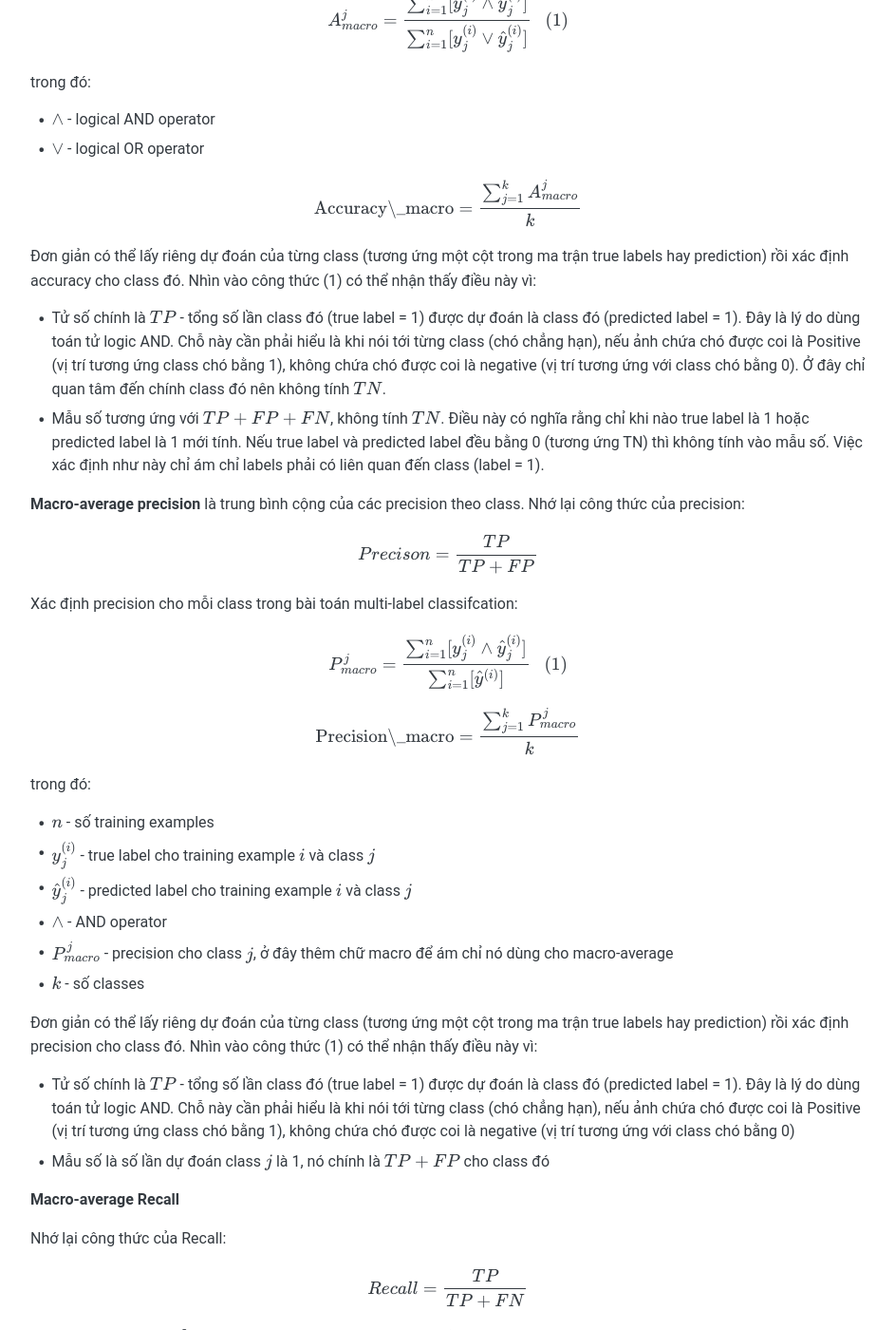
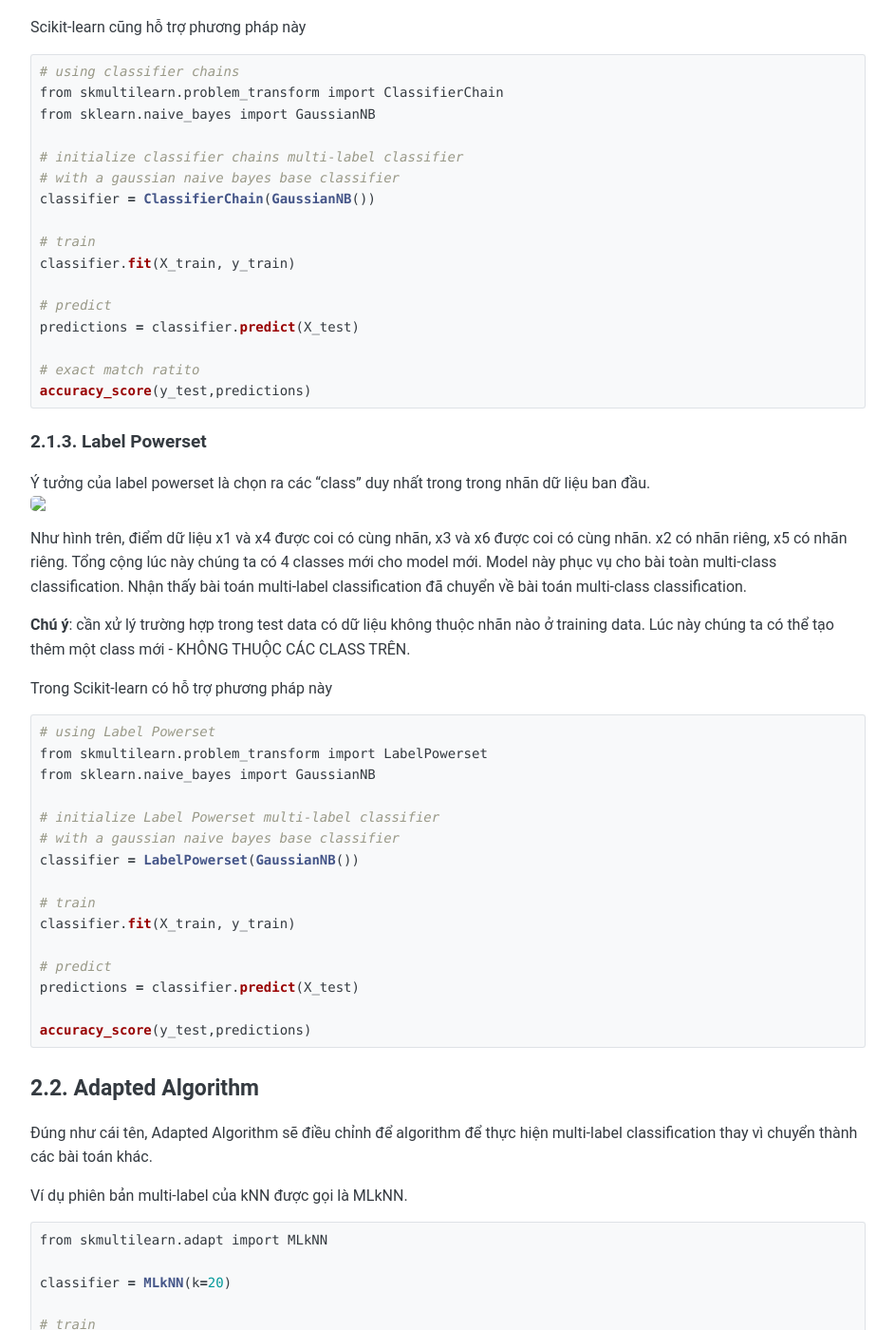
Before and after one commit to huytranvan2010/huytranvan2010.github.io, a Jekyll site: the page built from _posts/2022-02-17-Multi-label-classification.md, in a window 1280 px wide and 1400 px high, scrolled down 2228 px. Shown: the whole window at 95% size, without its empty margins (168-1111 px from the left). Built offline with Jekyll 4.4.1, drawn with Linux system fonts in a browser that asks for light colours; some of the changed text lies outside the part shown.

Commit message:
multi label classification

````diff
--- a/_posts/2022-02-17-Multi-label-classification.md
+++ b/_posts/2022-02-17-Multi-label-classification.md
@@ -15,9 +15,140 @@ Trong khi đó, bài toán multi-label classification, mỗi dữ liệu có th
 
 <img src="https://gombru.github.io/assets/cross_entropy_loss/multiclass_multilabel.png">
 
-## Metrics cho multi-label classification
+# 2. Một số kỹ thuật để giải quyết bài toán Multi-lable classification
 
-### Exact match ratio (EMR) - tỉ lệ khớp chính xác
+- Problem Transformation
+- Adapted Algorithm
+- Ensemble approaches
+- Neural Network
+
+## 2.1. Problem Transformation
+
+Với phương pháp này chúng ta cố gắng chuyển đổi nulti-lable problem về single-label problem. Phương pháp này có thể thực hiện qua một số cách sau:
+- Binary Relevance
+- Classifier Chains
+- Label Powerset
+
+### 2.1.1. Binary Relevance
+
+Đây là kỹ thuật đơn giản nhất, chúng ta sẽ xử lý các label riêng rẽ. Cùng xem ví dụ dưới đây
+<img src="https://cdn.analyticsvidhya.com/wp-content/uploads/2017/08/25230613/Screen-Shot-2017-08-21-at-1.42.27-AM.png">
+
+Với binary relevance chúng ta sẽ chia thành 4 sigle class classification (do ở đây có 4 classes). Từ đây có thể dễ dàng xử lý các bài toán riêng lẻ, sau đó kết quả cuối cùng có thể gộp lại làm một.
+
+Thư viện Scikit-learn có hỗ trợ chúng ta trong việc này, vừa chia vừa train model luôn
+```python
+# using binary relevance
+from skmultilearn.problem_transform import BinaryRelevance
+from sklearn.naive_bayes import GaussianNB
+
+# initialize binary relevance multi-label classifier
+# with a gaussian naive bayes base classifier
+classifier = BinaryRelevance(GaussianNB())
+
+# train
+classifier.fit(X_train, y_train)
+
+# predict
+predictions = classifier.predict(X_test)
+```
+
+### 2.1.2. Classifier Chains - chuỗi classifier
+Ban đầu chúng ta có dataset như này
+<img src="https://cdn.analyticsvidhya.com/wp-content/uploads/2017/08/25230735/Screen-Shot-2017-08-25-at-12.41.13-AM.png">
+
+Trong classifier chains chúng ta cũng có 4 single label problem tương ứng với 4 classes.
+
+<img src="https://cdn.analyticsvidhya.com/wp-content/uploads/2017/08/25233225/Screen-Shot-2017-08-25-at-11.31.58-PM.png">
+
+- Classifier 1 có features là $\mathbf{X}$ và target là $\mathbf{y}_1$
+- Classifier 2 có features là $\mathbf{X}$, $\mathbf{y}_1$ và target là $\mathbf{y}_2$
+- Classifier 3 có features là $\mathbf{X}$, $\mathbf{y}_1$, $\mathbf{y}_2$ và target là $\mathbf{y}_3$
+- Classifier 4 có features là $\mathbf{X}$, $\mathbf{y}_1$, $\mathbf{y}_2$, $\mathbf{y}_3$ và target là $\mathbf{y}_4$
+
+Cách này giúp giữ lại tương quan giữa các class (hiểu đơn giản như class này xuất hiện thì nhiều khả năng class kia sẽ xuất hiện). Chúng ta hoàn toàn có thể train các models riêng rẽ được.
+
+Scikit-learn cũng hỗ trợ phương pháp này
+```python
+# using classifier chains
+from skmultilearn.problem_transform import ClassifierChain
+from sklearn.naive_bayes import GaussianNB
+
+# initialize classifier chains multi-label classifier
+# with a gaussian naive bayes base classifier
+classifier = ClassifierChain(GaussianNB())
+
+# train
+classifier.fit(X_train, y_train)
+
+# predict
+predictions = classifier.predict(X_test)
+
+# exact match ratito
+accuracy_score(y_test,predictions)
+```
+
+### 2.1.3. Label Powerset
+
+Ý tưởng của label powerset là chọn ra các "class" duy nhất trong trong nhãn dữ liệu ban đầu.
+<img src="https://cdn.analyticsvidhya.com/wp-content/uploads/2017/08/25230858/Screen-Shot-2017-08-25-at-12.46.30-AM.png">
+
+Như hình trên, điểm dữ liệu x1 và x4 được coi có cùng nhãn, x3 và x6 được coi có cùng nhãn. x2 có nhãn riêng, x5 có nhãn riêng. Tổng cộng lúc này chúng ta có 4 classes mới cho model mới. Model này phục vụ cho bài toàn multi-class classification. Nhận thấy bài toán multi-label classification đã chuyển về bài toán multi-class classification.
+
+**Chú ý**: cần xử lý trường hợp trong test data có dữ liệu không thuộc nhãn nào ở training data. Lúc này chúng ta có thể tạo thêm một class mới - KHÔNG THUỘC CÁC CLASS TRÊN.
+
+Trong Scikit-learn có hỗ trợ phương pháp này
+```python
+# using Label Powerset
+from skmultilearn.problem_transform import LabelPowerset
+from sklearn.naive_bayes import GaussianNB
+
+# initialize Label Powerset multi-label classifier
+# with a gaussian naive bayes base classifier
+classifier = LabelPowerset(GaussianNB())
+
+# train
+classifier.fit(X_train, y_train)
+
+# predict
+predictions = classifier.predict(X_test)
+
+accuracy_score(y_test,predictions)
+```
+
+## 2.2. Adapted Algorithm
+
+Đúng như cái tên, Adapted Algorithm sẽ điều chỉnh để algorithm để thực hiện multi-label classification thay vì chuyển thành các bài toán khác.
+
+Ví dụ phiên bản multi-label của kNN được gọi là MLkNN.
+```python
+from skmultilearn.adapt import MLkNN
+
+classifier = MLkNN(k=20)
+
+# train
+classifier.fit(X_train, y_train)
+
+# predict
+predictions = classifier.predict(X_test)
+
+accuracy_score(y_test,predictions)
+```
+
+## 2.3. Ensemble Appoaches
+
+Emsemble method thường cho kết quả tốt hơn. Thư viện [Scikit-Multilearn](http://scikit.ml/) cung cấp nhiều ensemble classification functions, bạn có thể thử các hàm của nó.
+
+## 2.4. Neural Network
+
+Ở đây sẽ sử dụng mạng NN để giải quyết bài toán multi-label classification. Số units của output layer bằng với số classes quan tâm. Activation function được sử dụng là sigmoid còn loss function là binary crossentropy. Bên dưới sẽ có implementation cho bài toán multi-label classification.
+
+# 3. Metrics cho multi-label classification
+## 3.1. Example-based metrics
+
+Example-based metrics là các metrics dựa trên các examples.
+
+### 3.1.1 Exact match ratio (EMR) - tỉ lệ khớp chính xác
 
 $$acc = \frac{\text{số dự đoán đúng}}{\text{tổng số dự đoán}} = \frac{1}{n}\sum_{i=1}^{n}[\mathbf{I}(\mathbf{y}^{(i)} =\mathbf{\hat{y}}^{(i)}]$$
 
@@ -43,21 +174,36 @@ Harming loss tính tỉ lệ các labels dự đoán không chính xác trên t
 
 $$ \text{Harming loss} = \frac{1}{nL}\sum_{i=1}^{n} \sum_{j=1}^{L}I(y^{(i)}_j \neq \hat{y}^{(i)}_j )$$
 
-trong đó
-$y^{(i)}_j$ là true labels cho training example $i$ và class $j$
-$\hat{y}^{(i)}_j$ là prediction cho training example $i$ và class $j$
-$L$ chính là số chiều của một label của dữ liệu
+trong đó:
+- $n$ - số training examples
+- $y^{(i)}_j$ là true labels cho training example $i$ và class $j$
+- $\hat{y}^{(i)}_j$ là prediction cho training example $i$ và class $j$
+- $L$ chính là số chiều của một label của dữ liệu
 
-## Label-based metrics (các metrics dựa trên label)
+Harming loss cũng được implement trong [Scikit learn](https://scikit-learn.org/stable/modules/generated/sklearn.metrics.hamming_loss.html#:~:text=In%20multilabel%20classification%2C%20the%20Hamming,penalizes%20only%20the%20individual%20labels.).
+
+Có thể implement như sau để so sánh với Scikit-learn:
+```python
+def get_harming_loss(y_true, y_pred):
+    # incorrect labels
+    not_eq = np.sum(np.abs(y_true - y_pred))
+
+    return not_eq / (y_true.shape[0] * (y_true.shape[1])
+```
+
+Từ Harming loss chúng ta sẽ có Harming score.
+
+## 2.2. Label-based metrics (các metrics dựa trên label)
 
 Không giống với example-based metrics, label-based metrics được thực hiện cho mỗi class riêng rẽ, sau đó sẽ lấy trung bình trên tất cả các classes.
 Tất cả các metrics dùng cho binary classification đều có thể dùng được cho label-based metrics.
 - Những metrics được tính trên class, sau đó mới lấy trung bình trên toàn bộ classes được gọi là **macro-average**
 - Những metrics được tính trên toàn bộ các classes luôn được gọi là **micro average**.
+- Tương tự như vậy cũng có **weighted metrics** (weight là số examples mà một class xuất hiện) và **sample metrics**.
 
 Chúng ta cùng đi chi tiết vào các metrics để dễ hiểu hơn.
 
-### Macro-average
+### 2.2.1. Macro-average
 **Macro-average accuracy**
 
 Công thức chung của accuracy
@@ -68,47 +214,31 @@ Tuy nhiên trong bài toán multi-label classification đôi khi chỉ quan tâm
 
 $$A = \frac{TP}{TP + FP + FN}$$
 
-Xác định accuracy cho mỗi class trong bài toán multi-label classifcation:
-
-$$A_{macro}^j = \frac{\sum_{i=1}^n [y^{(i)}_j \wedge \hat{y}^{(i)}_j]}{\sum_{i=1}^n [y^{(i)}_j \vee \hat{y}^{(i)}_j]} ~~~ (1)$$
-
-trong đó:
-- $\wedge$ - logical AND operator
-- $\vee$ - logical OR operator
-
 $$ \text{Accuracy\_macro} = \frac{\sum_{j=1}^{k}A_{macro}^j}{k}$$
 
-Đơn giản có thể lấy riêng dự đoán của từng class (tương ứng một cột trong ma trận true labels hay prediction) rồi xác định accuracy cho class đó. Nhìn vào công thức (1) có thể nhận thấy điều này vì:
-- Tử số chính là $TP$ - tổng số lần class đó (true label = 1) được dự đoán là class đó (predicted label = 1). Đây là lý do dùng toán tử logic AND. Chỗ này cần phải hiểu là khi nói tới từng class (chó chẳng hạn), nếu ảnh chứa chó được coi là Positive (vị trí tương ứng class chó bằng 1), không chứa chó được coi là negative (vị trí tương ứng với class chó bằng 0). Ở đây chỉ quan tâm đến chính class đó nên không tính $TN$.
-- Mẫu số tương ứng với $TP + FP + FN$, không tính $TN$. Điều này có nghĩa rằng chỉ khi nào true label là 1 hoặc predicted label là 1 mới tính. Nếu true label và predicted label đều bằng 0 (tương ứng TN) thì không tính vào mẫu số. Việc xác định như này chỉ ám chỉ labels phải có liên quan đến class (label = 1).
+trong đó $k$ - số classes.
+Đơn giản có thể lấy riêng dự đoán của từng class (tương ứng một cột trong ma trận true labels hay prediction) rồi xác định accuracy cho class đó.
 
 **Macro-average precision** là trung bình cộng của các precision theo class.
 Nhớ lại công thức của precision:
 
 $$Precison = \frac{TP}{TP + FP}$$
 
-Xác định precision cho mỗi class trong bài toán multi-label classifcation:
-
-$$P_{macro}^j = \frac{\sum_{i=1}^n [y^{(i)}_j \wedge \hat{y}^{(i)}_j]}{\sum_{i=1}^n [\hat{y}^{(i)}]} ~~~ (1)$$
-
 $$ \text{Precision\_macro} = \frac{\sum_{j=1}^{k}P_{macro}^j}{k}$$
 
-trong đó:
-- $n$ - số training examples
-- $y^{(i)}_j$ - true label cho training example $i$ và class $j$
-- $\hat{y}^{(i)}_j$ - predicted label cho training example $i$ và class $j$
-- $\wedge$ - AND operator
-- $P_{macro}^j$ - precision cho class $j$, ở đây thêm chữ macro để ám chỉ nó dùng cho macro-average
-- $k$ - số classes
+trong đó $k$ - số classes.
 
-<!-- **Chú ý**: kí hiệu $\left[ a \right] = \left\{\begin{matrix}
- 0, a=0 \\
- 1, a=1
-\end{matrix}\right.$ -->
+Đơn giản có thể lấy riêng dự đoán của từng class (tương ứng một cột trong ma trận true labels hay prediction) rồi xác định precision cho class đó.
 
-Đơn giản có thể lấy riêng dự đoán của từng class (tương ứng một cột trong ma trận true labels hay prediction) rồi xác định precision cho class đó. Nhìn vào công thức (1) có thể nhận thấy điều này vì:
-- Tử số chính là $TP$ - tổng số lần class đó (true label = 1) được dự đoán là class đó (predicted label = 1). Đây là lý do dùng toán tử logic AND. Chỗ này cần phải hiểu là khi nói tới từng class (chó chẳng hạn), nếu ảnh chứa chó được coi là Positive (vị trí tương ứng class chó bằng 1), không chứa chó được coi là negative (vị trí tương ứng với class chó bằng 0)
-- Mẫu số là số lần dự đoán class $j$ là 1, nó chính là $TP + FP$ cho class đó
+```python
+total_Precision= 0
+for i in range (len(label_names)):
+    # precison for each class
+    p = metrics.precision_score(y_true[:,i], y_pred[:,i])
+    total_Precision += p
+    print("For {} precision: {:.2f}".format(label_names[i], p))
+    print("Macro Precision: {:.2f}".format(total_Precision / len(label_names)))
+```
 
 **Macro-average Recall**
 
@@ -116,16 +246,19 @@ Nhớ lại công thức của Recall:
 
 $$Recall = \frac{TP}{TP + FN}$$
 
-Xác định Recall cho mỗi class trong bài toán multi-label classifcation:
-
-$$R_{macro}^j = \frac{\sum_{i=1}^n [y^{(i)}_j \wedge \hat{y}^{(i)}_j]}{\sum_{i=1}^n [y^{(i)}]} ~~~ (2)$$
-
 $$ \text{Recall\_macro} = \frac{\sum_{j=1}^{k}R_{macro}^j}{k}$$
 
-Tương tự như trên, có thể lấy riêng dự đoán của từng class (tương ứng một cột trong ma trận true labels hay prediction) rồi xác định Recall cho class đó. Nhìn vào công thức (2) có thể nhận thấy điều này vì:
-- Tử số chính là $TP$ - tổng số lần class đó (true label = 1) được dự đoán là class đó (predicted label = 1). Đây là lý do dùng toán tử logic AND. Chỗ này cần phải hiểu là khi noi tới từng class (chó chẳng hạn), nếu ảnh chứa chó được coi là Positive (vị trí tương ứng class chó bằng 1), không chứa chó được coi là negative (vị trí tương ứng với class chó bằng 0)
-- Mẫu số là số lần true labels cho class $j$ là 1, nó chính là $TP + FN$ cho class đó - số lần Positive thực tế.
+Tương tự như trên, có thể lấy riêng dự đoán của từng class (tương ứng một cột trong ma trận true labels hay prediction) rồi xác định Recall cho class đó.
 
+```python
+total_Recall = 0
+for i in range (len(label_names)):
+    # precison for each class
+    r = metrics.recall_score(y_true[:,i], y_pred[:,i])
+    total_Recall += r
+    print("For {} recall: {:.2f}".format(label_names[i], p))
+    print("Macro recall: {:.2f}".format(total_Recall / len(label_names)))
+```
 **Macro-average F-Score**
 Macro-average F-Score được tính tương tự như F-score nhưng dựa trên macro-average precision và macro-average recall
 
@@ -137,6 +270,16 @@ do đó
 
 $$F_{\beta}^{\text{macro}} = ( 1 + \beta^2)\frac{\text{Precision\_macro}\times \text{Recall\_macro}}{\beta^2\cdot\text{Precision\_macro} + \text{Recall\_macro}}$$
 
+```python
+total_f1score = 0
+for i in range (len(label_names)):
+    # precison for each class
+    f = metrics.f1_score(y_true[:,i], y_pred[:,i])
+    total_f1score += f
+    print("For {} F1 score: {:.2f}".format(label_names[i], p))
+    print("Macro F1 score: {:.2f}".format(total_f1score / len(label_names)))
+```
+
 ### Micro-average
 
 **Micro-average accuracy**
@@ -147,10 +290,6 @@ $$
 \text{micro-average accuracy} = \frac{\sum_{c=1}^C\text{TP}c}{\sum_{c=1}^C(\text{TP}c + \text{FP}c)}
 $$
 
-Multi-label classification:
-
-$$\text{Accuracy\_micro} = \frac{\sum_{j=1}^k \sum_{i=1}^n [y^{(i)}_j \wedge \hat{y}^{(i)}_j]}{\sum_{j=1}^k \sum_{i=1}^n [y^{(i)}_j \vee \hat{y}^{(i)}_j]} ~~~ (1)$$
-
 Nhìn lên công thức tính accracy cho từng class ở phần macro-average accuracy, ta thấy tử số và mẫu số của nó bây giờ được lấy tổng theo các classes giống như công thức tổng quát bên trên.
 
 **Micro-average precision**
@@ -160,23 +299,36 @@ $$
 \text{micro-average precision} = \frac{\sum_{c=1}^C\text{TP}c}{\sum_{c=1}^C(\text{TP}c + \text{FP}c)}
 $$
 
-Multi-label classification:
-$$\text{Precision\_micro} = \frac{\sum_{j=1}^k \sum_{i=1}^n [y^{(i)}_j \wedge \hat{y}^{(i)}_j]}{\sum_{j=1}^k \sum_{i=1}^n [\hat{y}^{(i)}]} ~~~ (1)$$
-
 **Micro-average recall**
 Công thức tổng quát:
 $$
 \text{micro-average recall} = \frac{\sum_{c=1}^C\text{TP}c}{\sum_{c=1}^C(\text{TP}c + \text{FN}c)}
 $$
 
-Multi-label classification:
-$$R_{macro}^j = \frac{\sum_{j=1}^k  \sum_{i=1}^n [y^{(i)}_j \wedge \hat{y}^{(i)}_j]}{\sum_{j=1}^k \sum_{i=1}^n [y^{(i)}]}$$
-
 Micro-average F-score cũng được tính dựa trên micro-average precision và micro-average recall.
 
+Dưới đây là implementation cho các metrics trên
+```python
+# reshape các labels về dạng vector cột (vẫn là 2d numpy array), ord="F" để lấy theo cọt trước
+# mục đích để duỗi tất cả y^(i)_j ra. LÀm hết luôn
+y_true = np.reshape(y_true, (y_true.shape[0]*y_true.shape[1], 1))
+y_pred = np.reshape(y_pred, (y_true.shape[0]*y_pred.shape[1], 1))
+
+TP = ((y_true + y_pred) == 1).sum()
+FP = ((y_true - y_pred) == -1).sum()
+TN = ((y_true + y_pred) == 0).sum()
+FN = ((y_true - y_pred) == 1).sum()
+
+micro_acc = (TP + TN) / (TP + FP + TN + FN)
+micro_precison = TP / (TP + FP)
+micro_recall = TP / (TP + FN)
+micro_f1score = micro_precision * micro_recall / (micro_precision + micro_recall)
+```
+
+Những metrics macro, micro, average, samples có thể được xác định thông qua [classification_report](https://scikit-learn.org/stable/modules/generated/sklearn.metrics.classification_report.html) của thư viện scikit-learn.
 ### $\alpha$ - evaluation score
 
-Boutell et.al. in [Learning multi-label scene](https://www.rose-hulman.edu/~boutell/publications/boutell04PRmultilabel.pdf) đã giwois thiệu phiên bản tổng quát của **Jaccard Similarity** để đánh giá multi-label prediction.
+Boutell et.al. in [Learning multi-label scene](https://www.rose-hulman.edu/~boutell/publications/boutell04PRmultilabel.pdf) đã giới thiệu phiên bản tổng quát của **Jaccard Similarity** để đánh giá multi-label prediction.
 
 $$ \alpha - \text{evaluation score} = \left(1 - \frac{\beta M_x + \gamma F_x}{Y_x \vee P_x} \right)^\alpha$$
 
@@ -189,9 +341,45 @@ trong đó:
 - $P_x$ - TP + FP
 - $\vee$ - logical OR operator
 
-## Tài liệu tham khảo
+# 3. Example
+Dưới đây là implementation đơn giản cho bài toán multi-label classification.
+
+Tạo dataset từ scikit-learn.
+```python
+X, y = make_multilabel_classification(n_samples=1000, n_features=10, n_classes=3, n_labels=2, random_state=42)
+X_train, X_test, y_train, y_test = train_test_split(X, y, test_size=0.2, random_state=42)
+```
+
+Tạo model với 1 hidden layer.
+```python
+model = Sequential()
+model.add(Dense(20, input_dim=n_features, activation='relu'))
+model.add(Dense(n_classes, activation='sigmoid'))
+model.compile(loss='binary_crossentropy', optimizer='adam')
+```
+Thực hiện training model
+```python
+X_train, X_test, y_train, y_test = get_data()
+n_features = X_train.shape[1]
+n_classes = y_train.shape[1]
+model = create_model(n_features, n_classes)
+hist = model.fit(X_train, y_train, validation_data=(X_test, y_test), verbose=1, epochs=100)
+```
+
+# 4. Kết luận
+
+Như vậy chúng ta đã tìm hiểu một số khía cạnh của bài toán multi-label classification. Các nội dung chính đã đà cập là:
+- Multi-label classification
+- Các phương pháp giải quyết
+- Các metrics đánh giá model
+
+Hy vọng mọi người tìm thấy điều gì đó hữu ích từ bài viết này.
+
+# 5. Tài liệu tham khảo
 1. https://towardsdatascience.com/journey-to-the-center-of-multi-label-classification-384c40229bff
 2. https://machinelearningmastery.com/multi-label-classification-with-deep-learning/
 3. https://medium.datadriveninvestor.com/a-survey-of-evaluation-metrics-for-multilabel-classification-bb16e8cd41cd
-4. https://viblo.asia/p/multi-label-classification-cho-bai-toan-tag-predictions-oOVlY2Lr58W
 5. https://vnopenai.github.io/ai-doctor/vision/lung-abnormalities-classification-xray/models-and-experiments/
+6. https://www.analyticsvidhya.com/blog/2017/08/introduction-to-multi-label-classification/
+7. https://www.kaggle.com/kmkarakaya/multi-label-model-evaluation
+8. https://scikit-learn.org/stable/
````
Also changed, not shown: other parts of _posts/2022-02-17-Multi-label-classification.md (+1 -1 lines).
